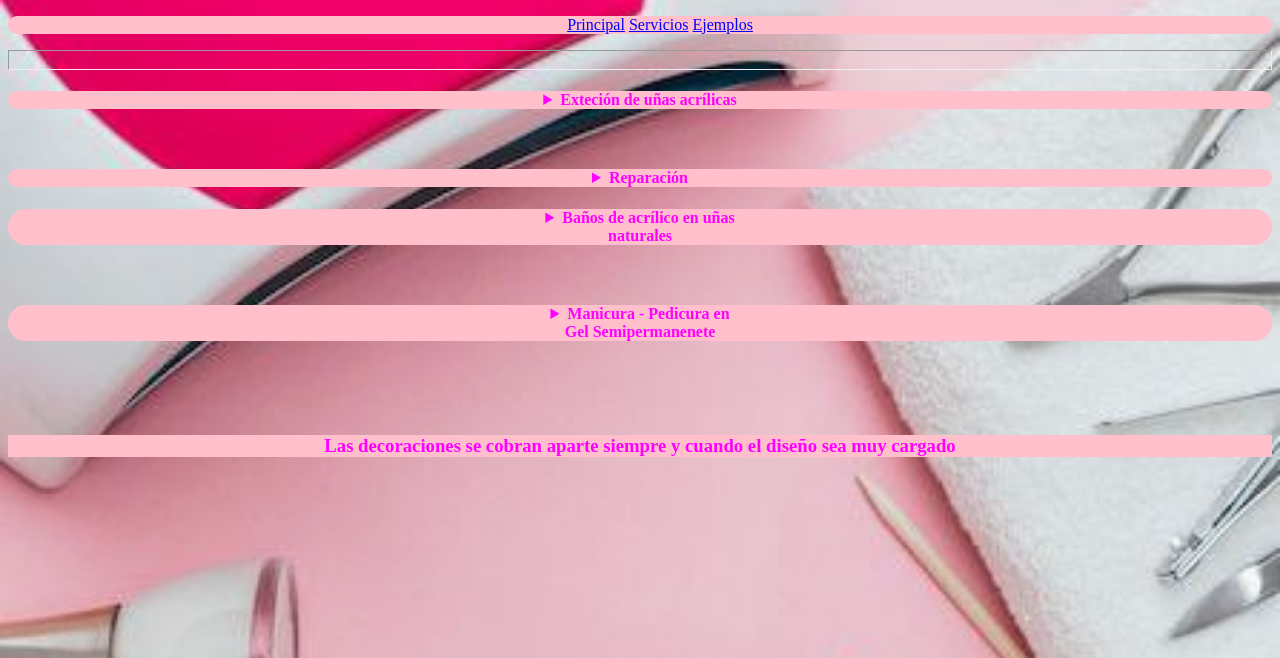
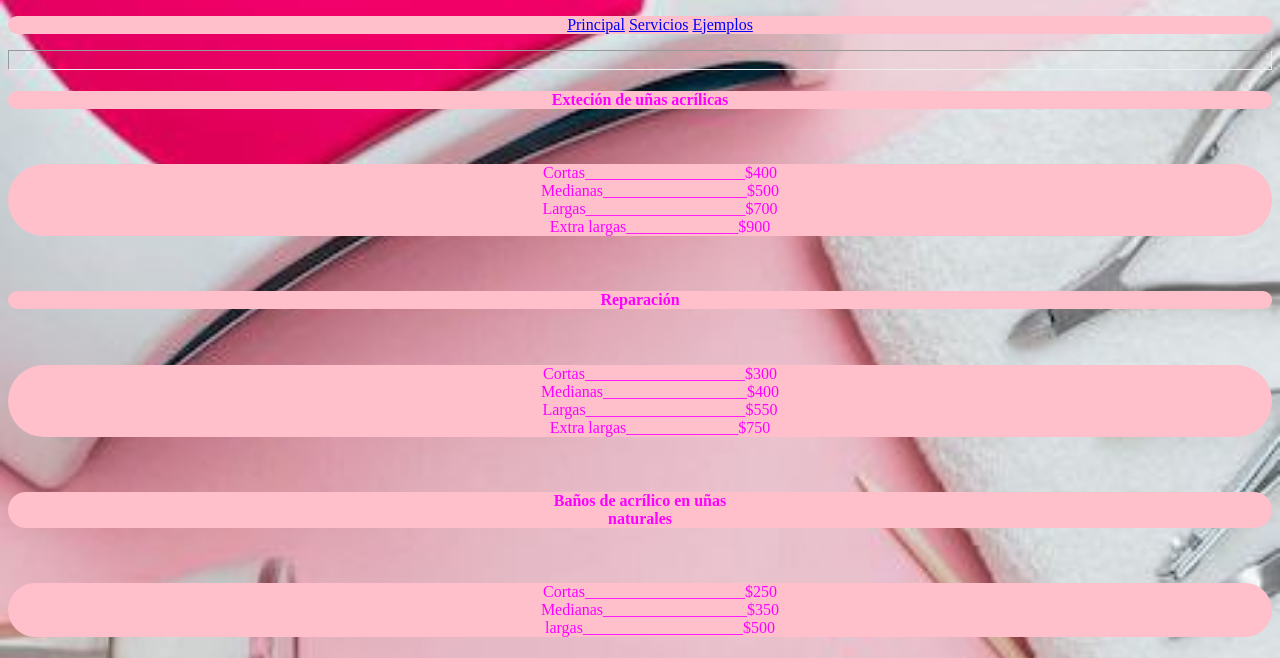
Before and after one commit to Inf2232/Inf2232.github.io, a plain HTML site: page precios.html in a window 1280 px wide. Shown: the part 142-800 px from the top of the page. Drawn offline with Linux system fonts and the light colour scheme.

Commit message:
Update precios.html

```diff
--- a/precios.html
+++ b/precios.html
@@ -28,8 +28,12 @@
     </div>
 
     <hr size="20">
-   <h4 > <details>
-    <summary>Exteción de uñas acrílicas</summary>
+   <h4 >
+
+    Exteción de uñas acrílicas
+
+   </h4>
+    <br>
     <ul >
 
         Cortas____________________$400 <br>
@@ -37,45 +41,51 @@
         Largas____________________$700 <br>
         Extra largas______________$900
     </ul>
-   </details>
+  <br>
+    <h4 >
+
+        Reparación
+
+
     </h4>
     <br>
-    <h4 >
-        <details>
-        <summary>Reparación</summary>
     <ul >
             Cortas____________________$300 <br>
             Medianas__________________$400 <br>
             Largas____________________$550 <br>
             Extra largas______________$750
     </ul>
-        </details>
-    </h4>
+    <br>
 
 
 
     <h4 >
-        <details>
-            <summary>
+
+
                 Baños de acrílico en uñas <br>naturales
 
-            </summary>
+
+
+
+
+
+    </h4> <br>
     <ul >
                 Cortas____________________$250 <br>
                 Medianas__________________$350 <br>
                 largas____________________$500 <br>
     </ul>
-
-        </details>
-
-    </h4> <br>
+    <br>
 
     <h4 >
-        <details>
-            <summary>
+
+
                 Manicura - Pedicura en <br> Gel Semipermanenete
 
-            </summary>
+
+
+    </h4>
+    <br>
     <ul >
                 Cortas____________________$100 <br>
                 Medianas__________________$150 <br>
@@ -86,10 +96,6 @@
 
 
     </ul>
-        </details>
-
-
-    </h4>
 
     <br>
     <br>
```
Lines whose indentation alone changed are shown as unchanged.
